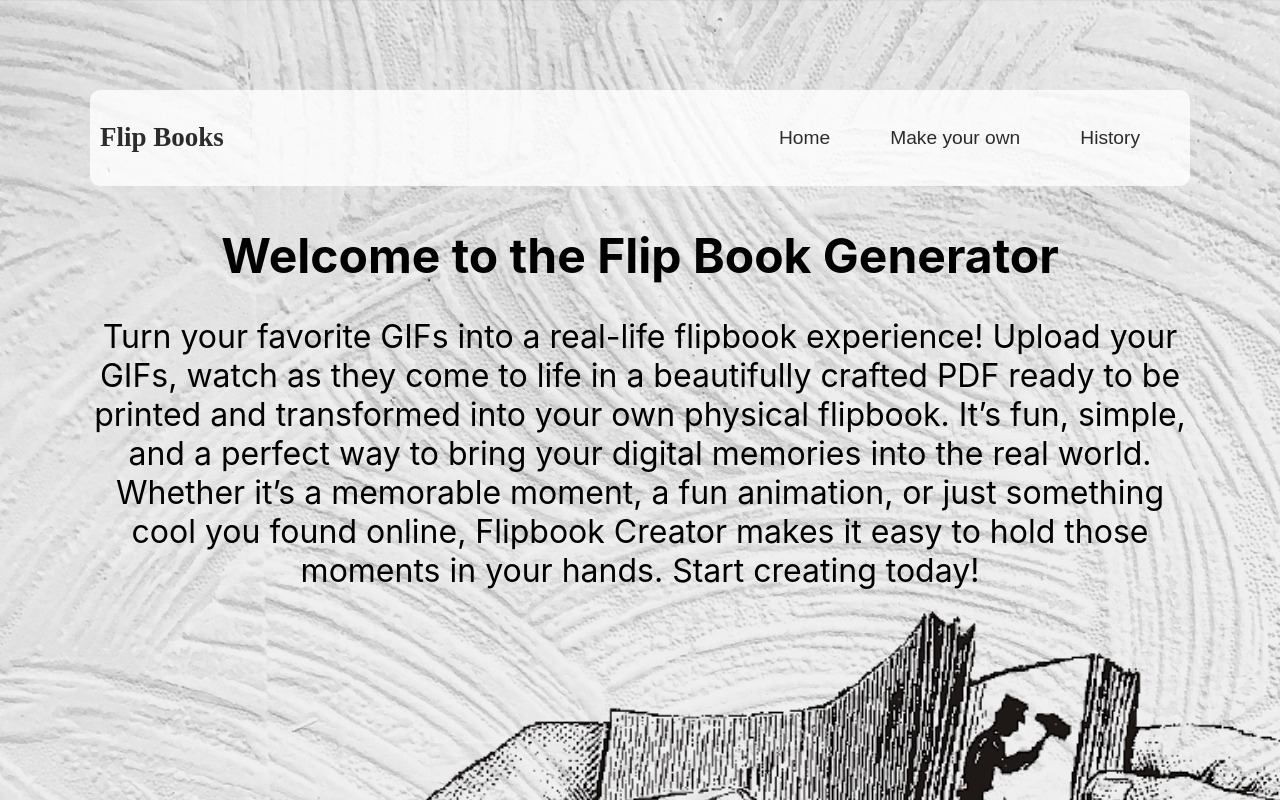
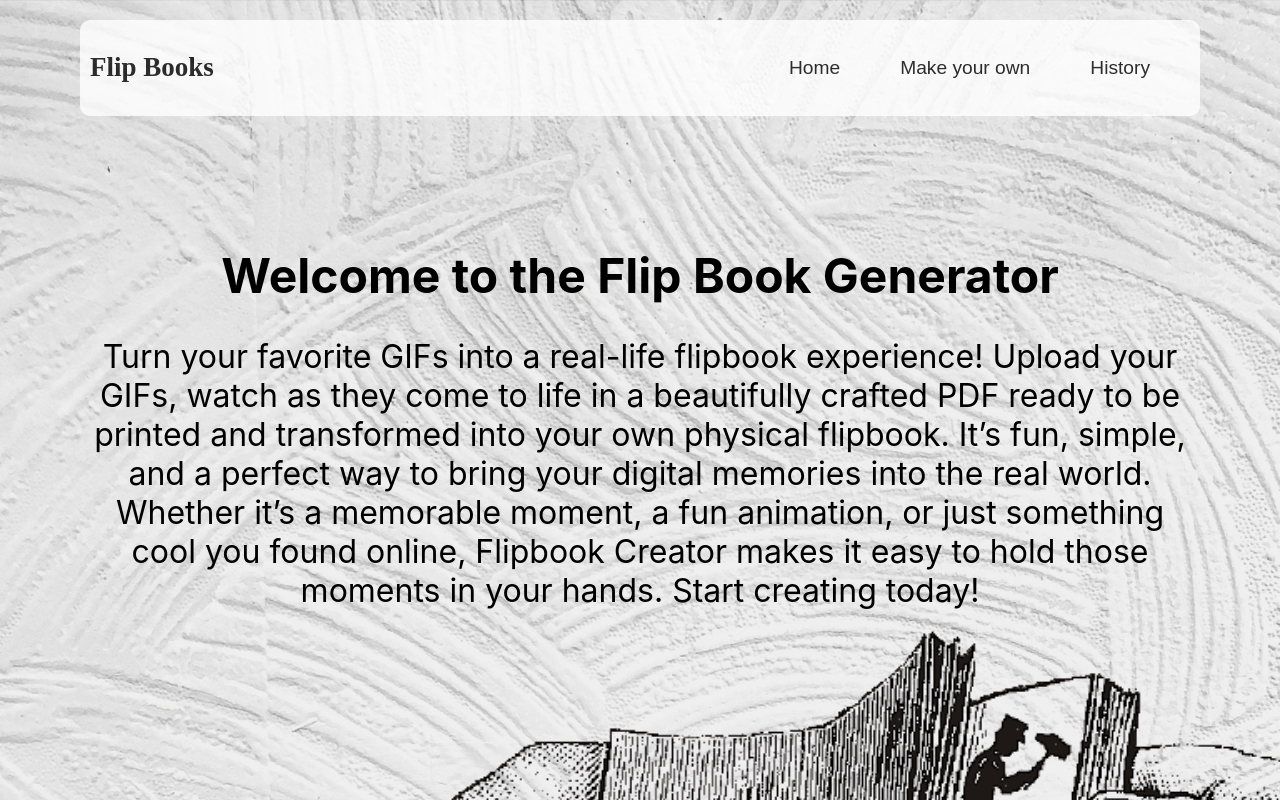
Before and after one commit to Bilal4700/Flipbook, a React (Create React App) app in the folder Front End/flip-book/: page / in a window 1280 px wide. Shown: the top 800 px of the page. Built offline with nearby package versions, Linux system fonts and the light colour scheme.

Commit message:
Added Routes

```diff
--- a/Front End/flip-book/src/App.js
+++ b/Front End/flip-book/src/App.js
@@ -1,13 +1,33 @@
-import './App.css';
-import './App.css';
-import Home from './Components/Home';
+import "./App.css";
+import "./Styles/Header.css";
+import Header from "./Components/Header";
+import Home from "./Components/Home";
+import History from "./Components/History";
+import GifUploader from "./Components/GifUploader";
+import { createBrowserRouter , RouterProvider } from "react-router-dom";
 
 function App() {
-  return (
-    <div className="App">
-      <Home title="Flip Books" />
-    </div>
-  );
+	const router = createBrowserRouter([
+		{
+			path: "/",
+			element: <Home />,
+		},
+		{
+			path: "/GifUploader",
+			element: <GifUploader />,
+		},
+		{
+			path: "/History",
+			element: <History />,
+		},
+	]);
+
+	return (
+		<div className="App">
+      <Header title="Flip Books"/>
+      <RouterProvider router = {router}/>
+		</div>
+	);
 }
 
 export default App;
--- /dev/null
+++ b/Front End/flip-book/src/Components/GifUploader.js
@@ -0,0 +1,9 @@
+import React from 'react'
+
+export default function GifUploader() {
+  return (
+    <div>
+      This is Gif Uploader
+    </div>
+  )
+}
--- a/Front End/flip-book/src/Components/Header.js
+++ b/Front End/flip-book/src/Components/Header.js
@@ -12,10 +12,10 @@ export default function Header(props) {
 					<a href="/" className="Home-link">
 						Home
 					</a>
-          <a href="#" className="Make your own-link">
+					<a href="./GifUploader" className="Gif-Uploader">
 						Make your own
 					</a>
-					<a href="#" className="History-link">
+					<a href="/History" className="History-link">
 						History
 					</a>
 				</div>
--- /dev/null
+++ b/Front End/flip-book/src/Components/History.js
@@ -0,0 +1,9 @@
+import React from 'react'
+
+export default function History() {
+  return (
+    <div>
+      This is History
+    </div>
+  )
+}
--- a/Front End/flip-book/src/Components/Home.js
+++ b/Front End/flip-book/src/Components/Home.js
@@ -1,5 +1,4 @@
 import React from "react";
-import Header from "./Header";
 import "../Styles/Home.css";
 import flipbookArt from '../assets/flipbookart.png';
 
@@ -7,7 +6,6 @@ import flipbookArt from '../assets/flipbookart.png';
 function Home(props) {
 	return (
 		<div className="Home">
-			<Header title={props.title} />
 			<div className="Home-body">
 				<h2>Welcome to the Flip Book Generator</h2>
 				<p>
--- a/Front End/flip-book/src/Styles/Header.css
+++ b/Front End/flip-book/src/Styles/Header.css
@@ -3,7 +3,9 @@
   border-radius: 10px;
   background-color: white;
   opacity: 0.8;
-  margin: 20,80px,80px,80px;
+  margin-top: 20px;
+  margin-left: 80px;
+  margin-right: 80px;
   padding: 10px;
   color: black;
 }
```
Also changed, not shown: Front End/flip-book/src/App.css (line endings or trailing spaces).
